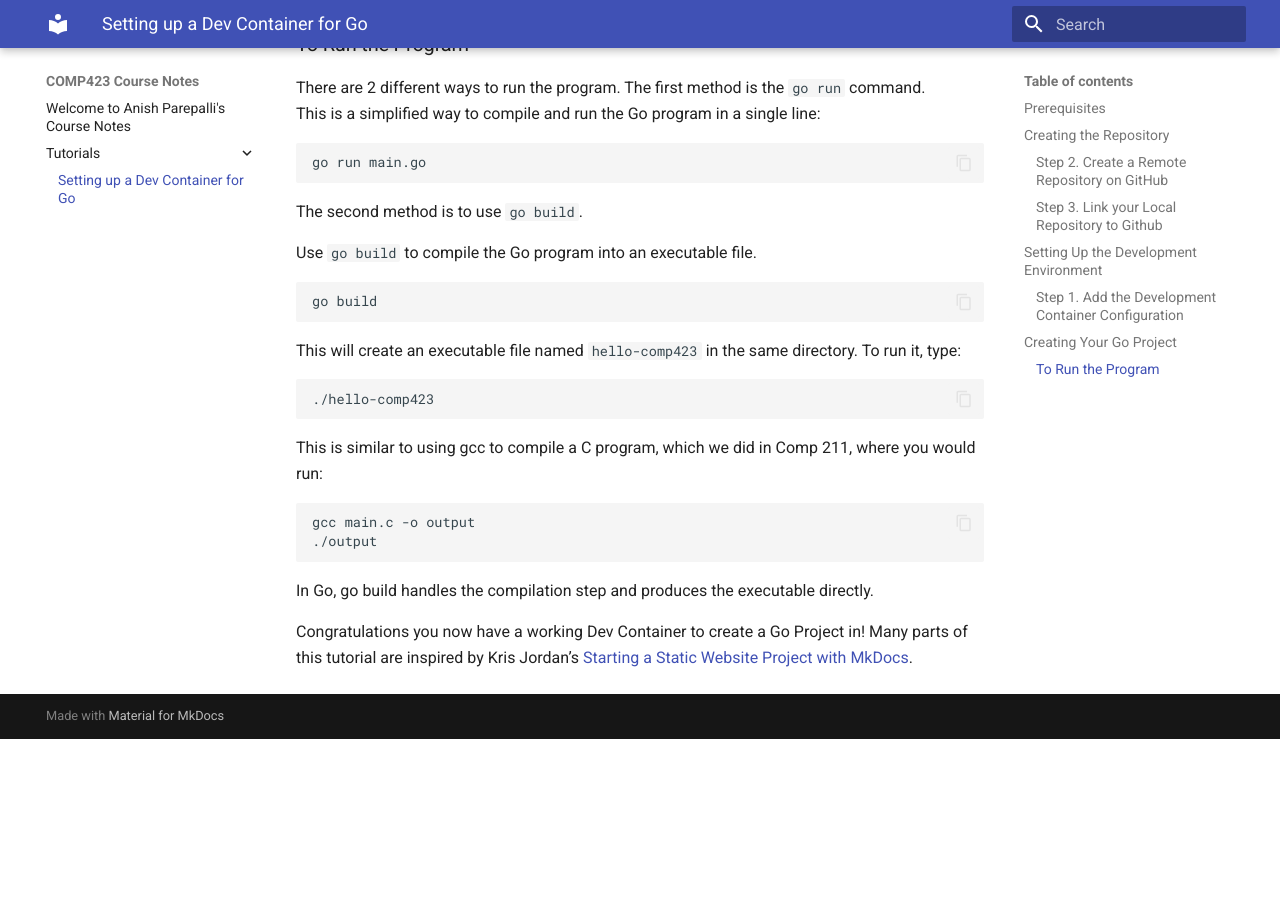
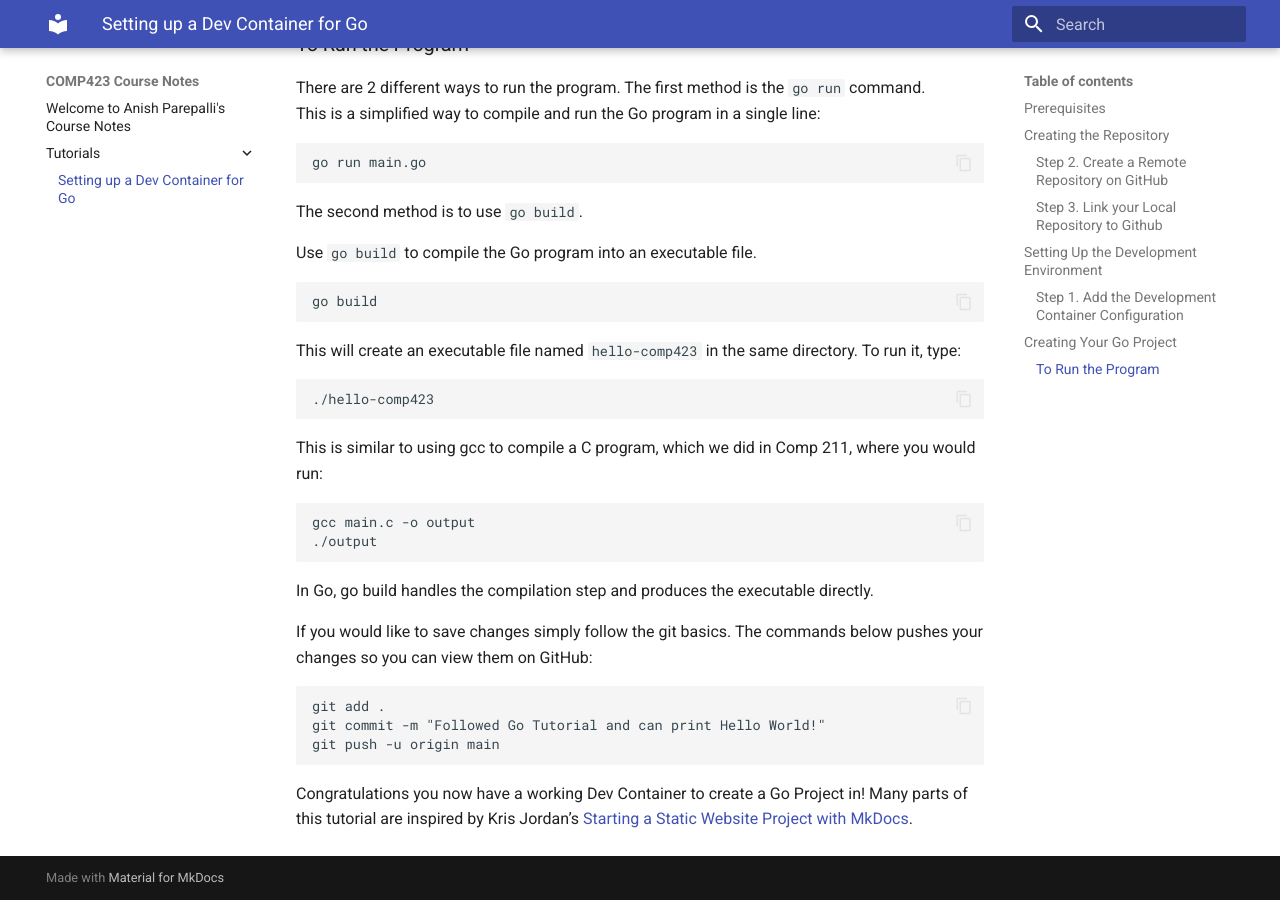
Before and after one commit to apcodes/comp423-course-notes, an MkDocs documentation site: the page built from docs/tutorials/go-setup.md, in a window 1280 px wide and 900 px high, scrolled down 3526 px. Built offline with MkDocs 1.6.1 and Material for MkDocs 9.7.7, drawn with Linux system fonts in a browser that asks for light colours; before the commit the page ends 4265 px from its top, so only the background shows below that.

Commit message:
edited tutorial to explain how to add/commit/push to repo

````diff
--- a/docs/tutorials/go-setup.md
+++ b/docs/tutorials/go-setup.md
@@ -146,5 +146,11 @@ gcc main.c -o output
 ```
 In Go, go build handles the compilation step and produces the executable directly.
 
+If you would like to save changes simply follow the git basics. The commands below pushes your changes so you can view them on GitHub:
+```
+git add .
+git commit -m "Followed Go Tutorial and can print Hello World!"
+git push -u origin main
+```
 Congratulations you now have a working Dev Container to create a Go Project in!
 Many parts of this tutorial are inspired by Kris Jordan’s [Starting a Static Website Project with MkDocs](https://comp423-25s.github.io/resources/MkDocs/tutorial/#what-is-a-development-dev-container).
````
